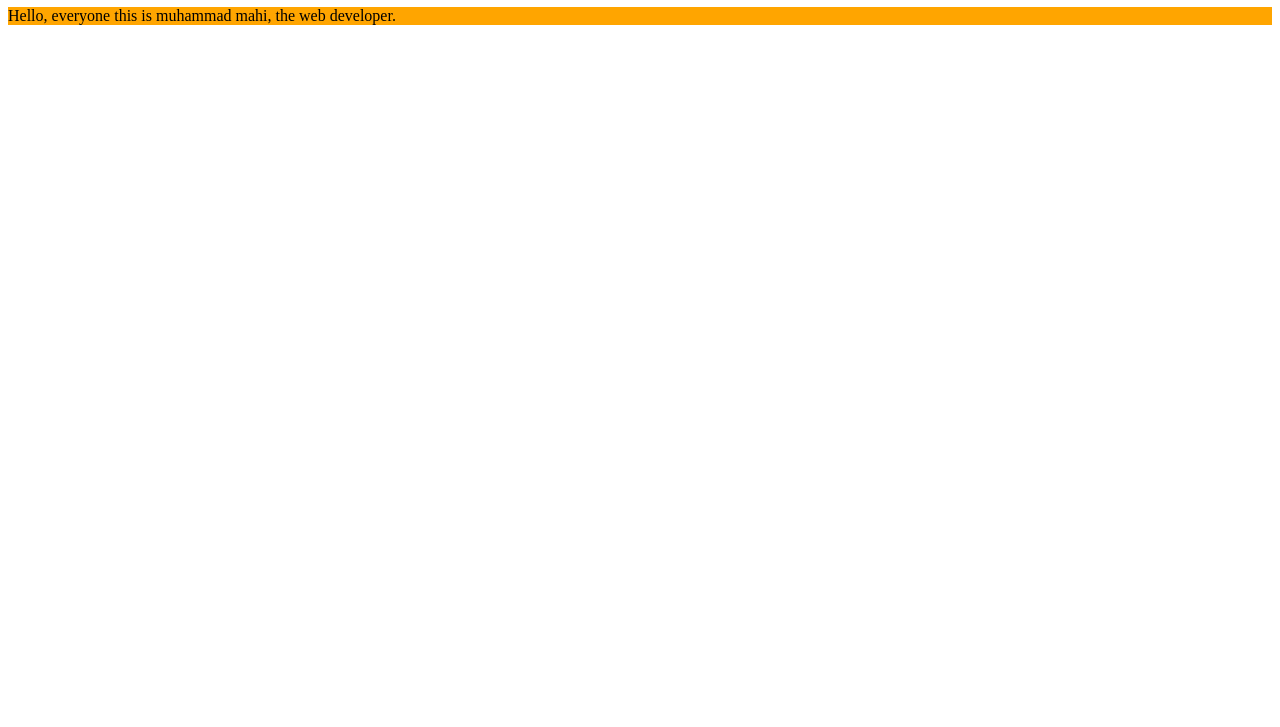
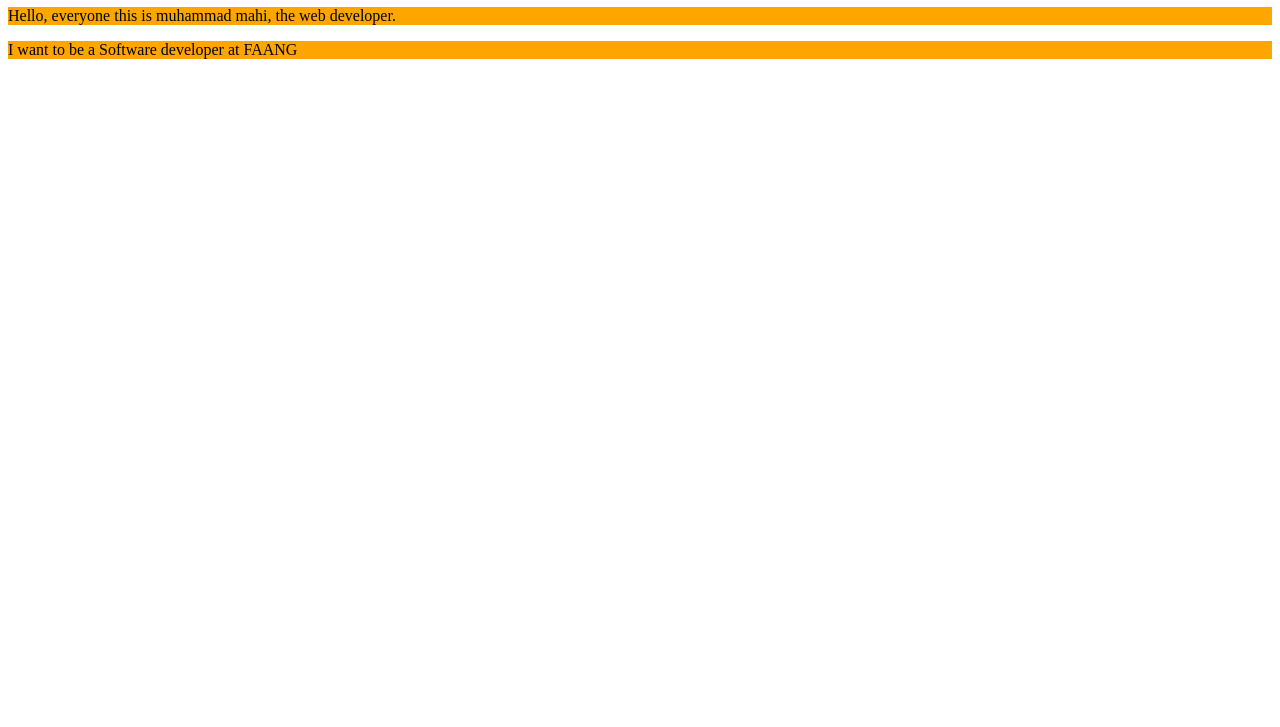
Before and after one commit to mahii060/my-second-repo, a plain HTML site: page index.html in a window 1280 px wide. Shown: the part 73-800 px from the top of the page. Drawn offline with Linux system fonts and the light colour scheme.

Commit message:
will has been exposed to vs code

```diff
--- a/index.html
+++ b/index.html
@@ -12,7 +12,7 @@
 <body>
     <h1>Welcome to my website</h1>
     <p>Hello, everyone this is muhammad mahi, the web developer.</p>
-
+    <p>I want to be a Software developer at FAANG</p>
 </body>
 
 </html>
```
